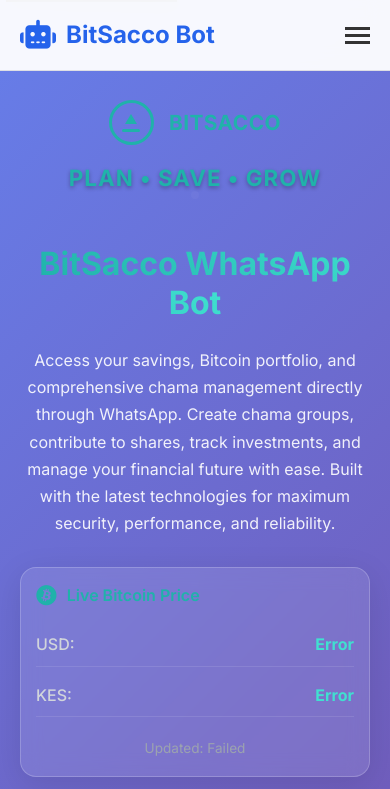
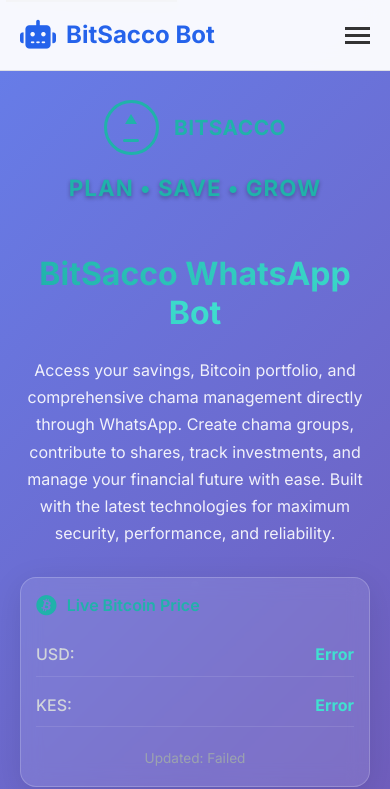
Before and after one commit to MWANGAZA-LAB/Bitsaccobot, a plain HTML site: page index.html in a window 390 px wide. Shown: the top 789 px of the page. Drawn offline with Linux system fonts and the light colour scheme; no server answers.

Commit message:
feat: Enhance teal horse logo visibility and clarity
 Improved Logo Visibility:
- Increase circle size from 60px to 70px for better proportion
- Enlarge knight piece from 30px to 35px for clearer visibility
- Enhance triangular head with larger borders (8px vs 6px)
- Increase base width from 18px to 20px for better definition

 Better Proportions:
- Larger knight piece fills circle more effectively
- Improved spacing between triangular head and rectangular base
- Enhanced visual balance between emblem and text
- More prominent teal color presence

 Responsive Scaling:
- Desktop: 70px circle, 35px knight with 8px triangle borders
- Tablet: 60px circle, 30px knight with 7px triangle borders
- Mobile: 55px circle, 28px knight with 6px triangle borders
- Maintained proportional scaling across all devices

 Visual Clarity:
- Stronger teal color presence with larger elements
- Better contrast and visibility against background
- Enhanced knight piece definition for clearer recognition
- Improved overall logo impact and brand presence

```diff
--- a/styles.css
+++ b/styles.css
@@ -132,13 +132,13 @@
 
 .logo-emblem {
     position: relative;
-    width: 60px;
-    height: 60px;
+    width: 70px;
+    height: 70px;
 }
 
 .logo-circle {
-    width: 60px;
-    height: 60px;
+    width: 70px;
+    height: 70px;
     border: 3px solid #20b2aa;
     border-radius: 50%;
     position: relative;
@@ -149,34 +149,34 @@
 }
 
 .logo-knight {
-    width: 30px;
-    height: 30px;
+    width: 35px;
+    height: 35px;
     position: relative;
 }
 
 .logo-knight::before {
     content: '';
     position: absolute;
-    top: 2px;
+    top: 0;
     left: 50%;
     transform: translateX(-50%);
     width: 0;
     height: 0;
-    border-left: 6px solid transparent;
-    border-right: 6px solid transparent;
-    border-bottom: 10px solid #20b2aa;
+    border-left: 8px solid transparent;
+    border-right: 8px solid transparent;
+    border-bottom: 14px solid #20b2aa;
 }
 
 .logo-knight::after {
     content: '';
     position: absolute;
-    bottom: 2px;
+    bottom: 0;
     left: 50%;
     transform: translateX(-50%);
-    width: 18px;
-    height: 3px;
+    width: 20px;
+    height: 4px;
     background: #20b2aa;
-    border-radius: 1.5px;
+    border-radius: 2px;
 }
 
 .logo-text {
@@ -920,18 +920,29 @@
     }
 
     .logo-emblem {
-        width: 50px;
-        height: 50px;
+        width: 60px;
+        height: 60px;
     }
 
     .logo-circle {
-        width: 50px;
-        height: 50px;
+        width: 60px;
+        height: 60px;
     }
 
     .logo-knight {
-        width: 25px;
-        height: 25px;
+        width: 30px;
+        height: 30px;
+    }
+
+    .logo-knight::before {
+        border-left: 7px solid transparent;
+        border-right: 7px solid transparent;
+        border-bottom: 12px solid #20b2aa;
+    }
+
+    .logo-knight::after {
+        width: 18px;
+        height: 3px;
     }
 
     .logo-text {
@@ -1030,18 +1041,29 @@
     }
 
     .logo-emblem {
-        width: 45px;
-        height: 45px;
+        width: 55px;
+        height: 55px;
     }
 
     .logo-circle {
-        width: 45px;
-        height: 45px;
+        width: 55px;
+        height: 55px;
     }
 
     .logo-knight {
-        width: 22px;
-        height: 22px;
+        width: 28px;
+        height: 28px;
+    }
+
+    .logo-knight::before {
+        border-left: 6px solid transparent;
+        border-right: 6px solid transparent;
+        border-bottom: 10px solid #20b2aa;
+    }
+
+    .logo-knight::after {
+        width: 16px;
+        height: 3px;
     }
 
     .logo-text {
```
